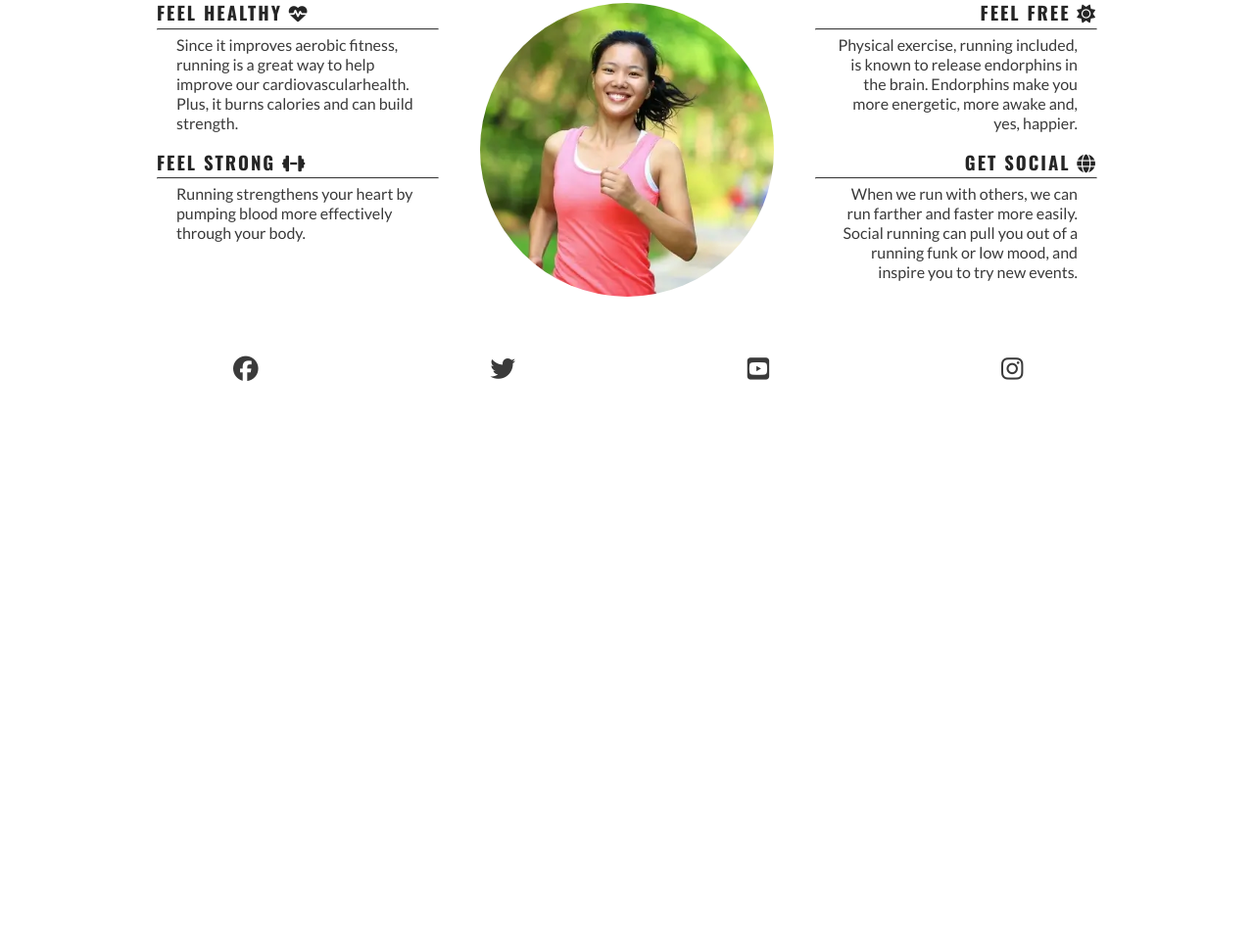
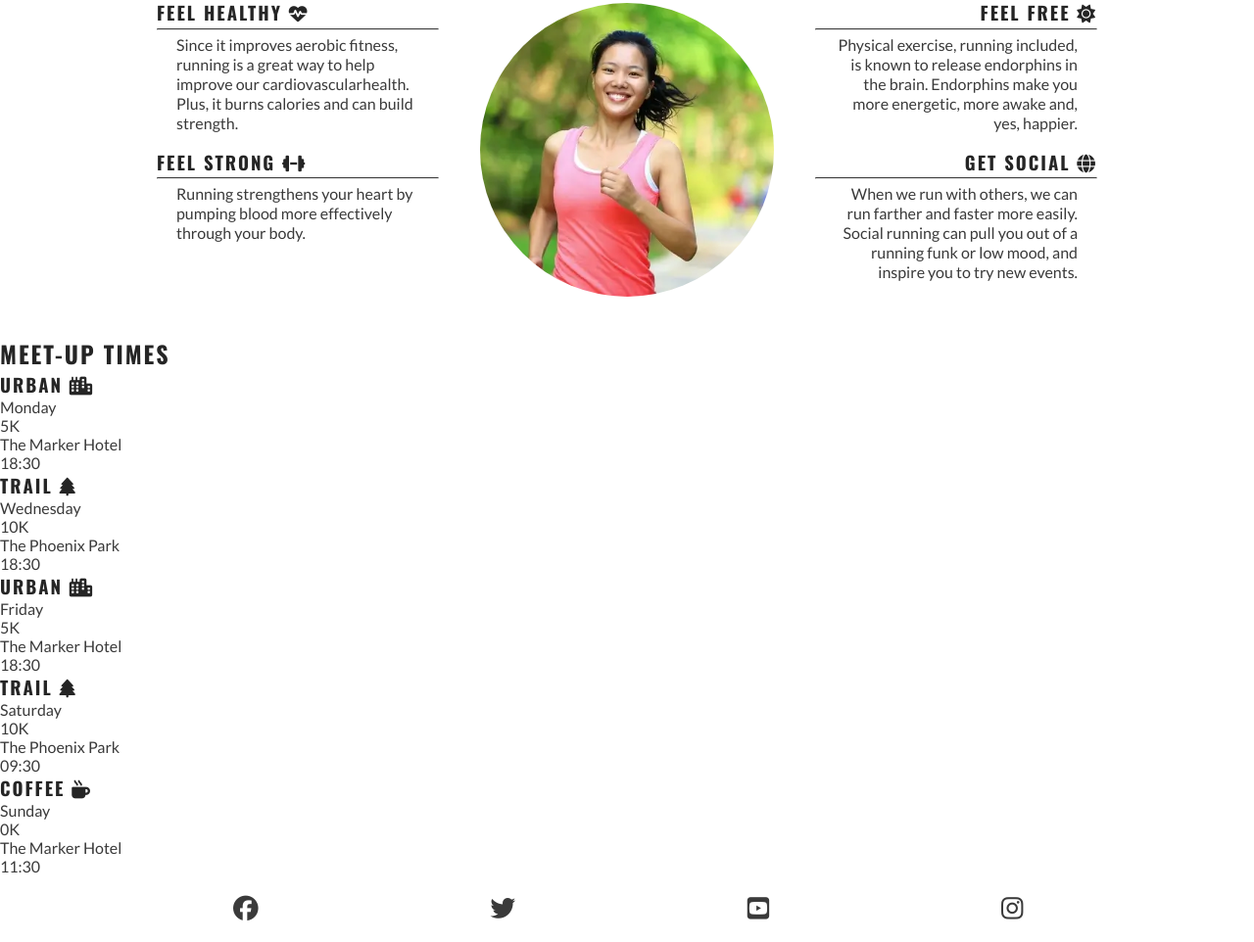
Before and after one commit to LAN-tr/love-running, a plain HTML site: page index.html in a window 1280 px wide. Shown: the part 782-1744 px from the top of the page at 98% size. Before the commit the page ends 1193 px from the top, so only its background shows below. Drawn offline with nearby package versions, Linux system fonts and the light colour scheme.

Commit message:
add meetups section on html

```diff
--- a/index.html
+++ b/index.html
@@ -78,6 +78,47 @@
             </div>
         </div>
        </section>
+       <!-- meetup times section -->
+        <section id="meetups">
+            <h2>Meet-up Times</h2>
+            <civ id="times">
+                <div>
+                    <h3>URBAN <i class="fa-solid fa-city"></i></h3>
+                    <p>Monday</p>
+                    <p>5K</p>
+                    <p>The Marker Hotel</p>
+                    <p>18:30</p>
+                </div>
+                <div>
+                    <h3>TRAIL <i class="fa-solid fa-tree"></i></h3>
+                    <p>Wednesday</p>
+                    <p>10K</p>
+                    <p>The Phoenix Park</p>
+                    <p>18:30</p>
+                </div>
+                <div>
+                    <h3>URBAN <i class="fa-solid fa-city"></i></h3>
+                    <p>Friday</p>
+                    <p>5K</p>
+                    <p>The Marker Hotel</p>
+                    <p>18:30</p>
+                </div>
+                <div>
+                    <h3>TRAIL <i class="fa-solid fa-tree"></i></h3>
+                    <p>Saturday</p>
+                    <p>10K</p>
+                    <p>The Phoenix Park</p>
+                    <p>09:30</p>
+                </div>
+                <div>
+                    <h3>COFFEE <i class="fa-solid fa-mug-hot"></i></h3>
+                    <p>Sunday</p>
+                    <p>0K</p>
+                    <p>The Marker Hotel</p>
+                    <p>11:30</p>
+                </div>
+            </civ>
+        </section>
     </main>
     <!--add a footer element with the text "Footer"-->
     <footer>
```
